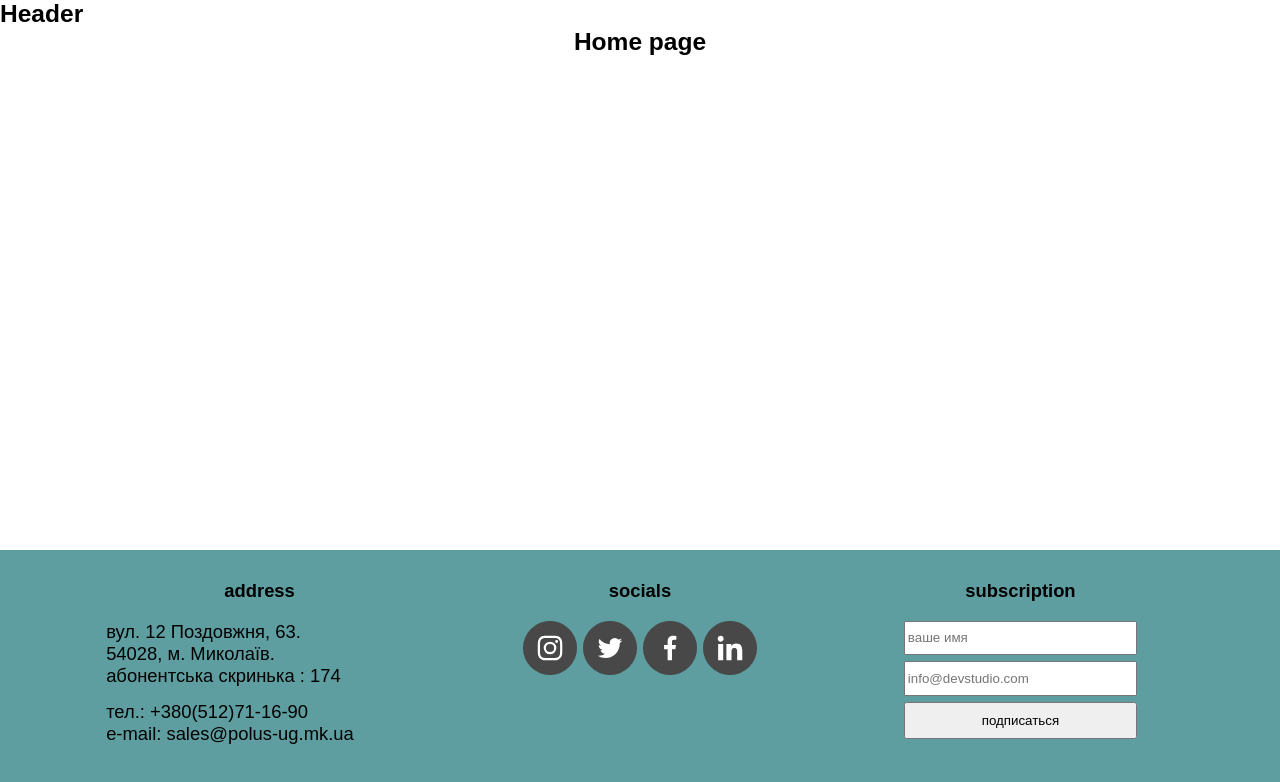
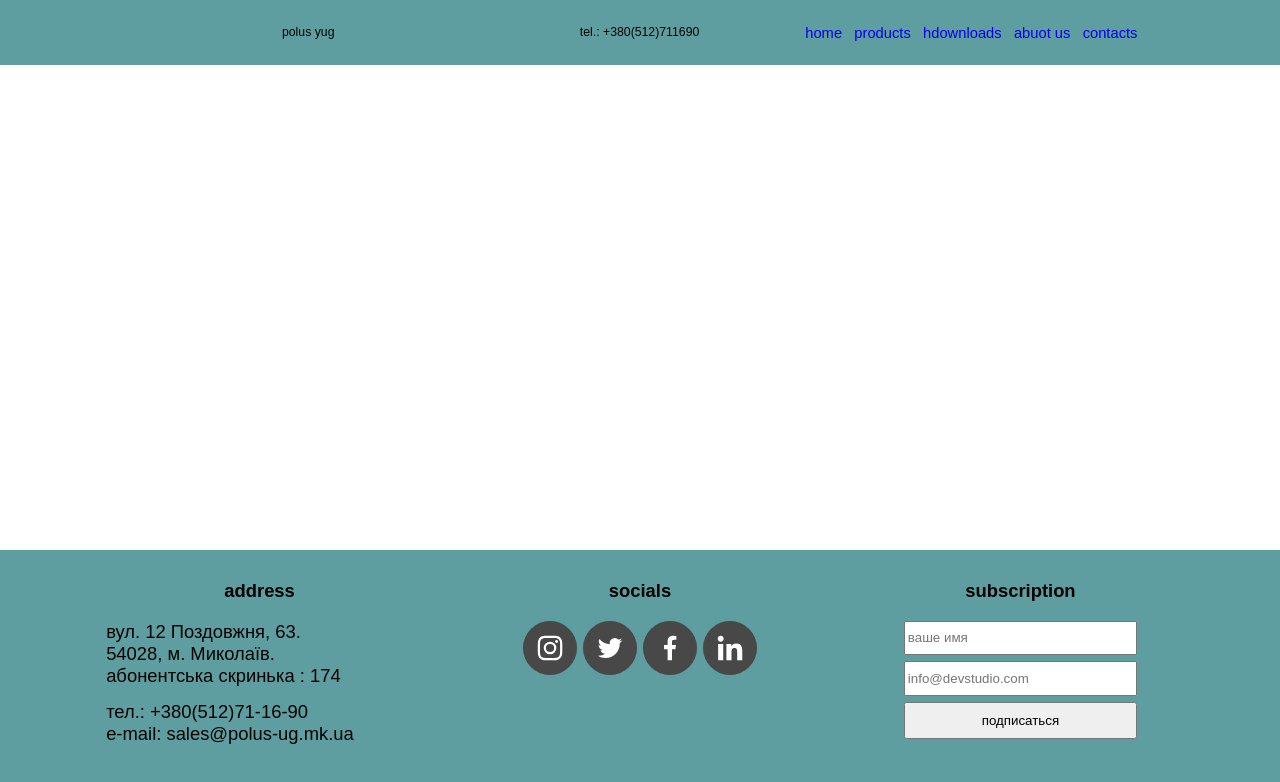
Before and after one commit to TkachAn/Polus-Yug-company, a React (Create React App) app in the folder polus/: page / in a window 1280 px wide. Shown: the top 782 px of the page. Built offline with nearby package versions, Linux system fonts and the light colour scheme.

Commit message:
create header

```diff
--- a/polus/src/components/header/header.jsx
+++ b/polus/src/components/header/header.jsx
@@ -1,7 +1,44 @@
 import s from "./header.module.css";
 
-export const Header = ()=>{
-return(
-	<h1 className={s.h1}>Header</h1>
-)
+export const Header = () => {
+  return (
+    <header className={s.wrapper}>
+      <div className="container">
+        <div className={s.flex}>
+          <section className={s.section}>
+            <div className={s.logo}>polus yug</div>
+          </section>
+          <section className={s.section}>
+            <div className={s.phone}>
+              tel.: <span>+380(512)711690</span>
+            </div>
+          </section>
+          <section className={s.section}>
+						<div className={s.burger}>
+							<span></span>
+						</div>
+            <nav className={s.navigation}>
+              <ul className={s.flexNav}>
+                <li className={s.item}>
+                  <a href="/">home</a>
+                </li>
+                <li>
+                  <a href="/products">products</a>
+                </li>
+                <li>
+                  <a href="/downloads">hdownloads</a>
+                </li>
+                <li>
+                  <a href="/about">abuot us</a>
+                </li>
+                <li>
+                  <a href="/contacts">contacts</a>
+                </li>
+              </ul>
+            </nav>
+          </section>
+        </div>
+      </div>
+    </header>
+  );
 };
--- a/polus/src/components/header/header.module.css
+++ b/polus/src/components/header/header.module.css
@@ -0,0 +1,25 @@
+.wrapper{
+	width: 100%;
+	background-color: cadetblue;
+	padding: 2rem 0;
+	position: fixed;
+}
+.flex{
+	display: flex;
+	flex-wrap: wrap;
+	justify-content: center;
+}
+.section{
+	min-width: 27.0rem;
+	max-width: 30.0rem;
+}
+.flexNav{
+	display: flex;
+	flex-wrap: wrap;
+	justify-content: center;
+	gap: 1.0rem;
+	font-size: 1.2rem;
+}
+.item{
+
+}
--- a/polus/src/pages/homePage.jsx
+++ b/polus/src/pages/homePage.jsx
@@ -1,5 +1,17 @@
 import s from "./page.module.css";
 
-export const Home = ()=>{
-	return(<h1 className={s.h1}>Home page</h1>)
-}
+export const Home = () => {
+  return (
+    <>
+			<article>
+      <h1 className={s.h1}>Home page</h1>
+<section>
+	<h2>h2</h2>
+	<p>
+		k.ugflgoiy;'u'pup
+	</p>
+</section>
+			</article>
+    </>
+  );
+};
```
